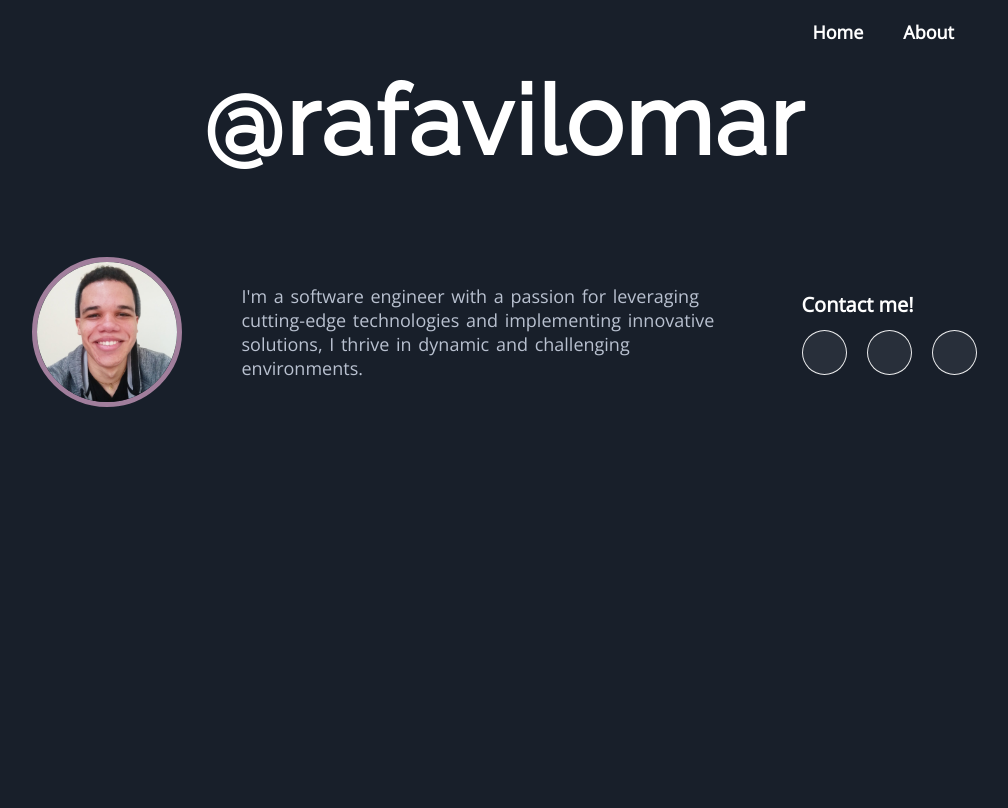
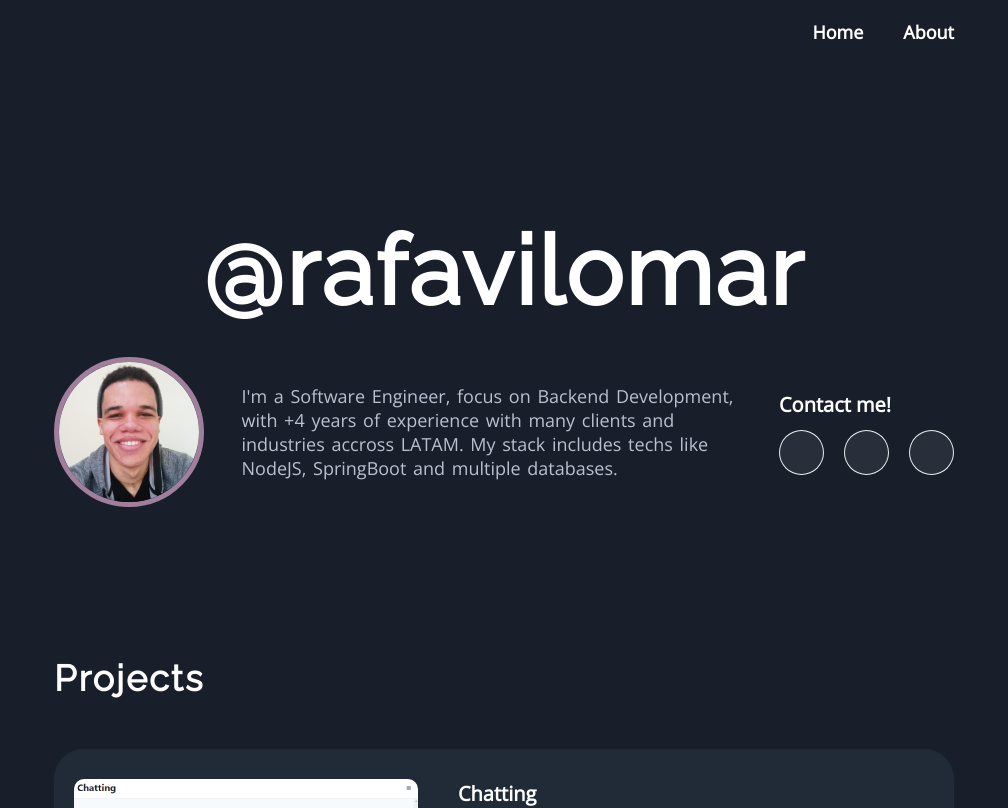
Before and after one commit to rafavilomar/repository, a React (Create React App) app: page / in a window 1280 px wide. Shown: the top 808 px of the page, without its empty margins (136-1144 px from the left). Built offline with nearby package versions, Linux system fonts and the light colour scheme; some icons are missing.

Commit message:
fix: fix presentation response behaviour

```diff
--- a/src/assets/styles/components/cardProject.scss
+++ b/src/assets/styles/components/cardProject.scss
@@ -16,7 +16,7 @@
   border-radius: 15px;
   gap: 20px;
 
-  .presentation {
+  .project-presentation {
     display: flex;
     flex-direction: column;
     gap: 5px;
@@ -128,7 +128,7 @@
     border-radius: 30px;
     gap: 40px;
 
-    .presentation {
+    .project-presentation {
       width: 40%;
     }
   }
--- a/src/assets/styles/components/presentation.scss
+++ b/src/assets/styles/components/presentation.scss
@@ -4,6 +4,7 @@
   bottom: 0px;
   gap: 19px;
   margin-top: 65px;
+  padding: 150px 0;
 
   .profile {
     height: 150px;
@@ -20,7 +21,7 @@
     flex-direction: column;
     justify-content: flex-end;
     align-items: center;
-    gap: 80px;
+    gap: 30px;
   }
 
   .contact {
@@ -34,8 +35,21 @@
     gap: 20px;
   }
 }
-.presentation__details > p {
-  min-width: 500px;
+
+.presentation__details {
+  display: flex;
+  flex-direction: column;
+  align-items: center;
+  gap: 20px;
+
+  > p {
+    max-width: 400px;
+  }
+
+  > div {
+    display: flex;
+    flex-direction: column;
+  }
 }
 
 @media only screen and (min-width: 450px) {
@@ -100,14 +114,16 @@
   }
   .presentation__details {
     display: flex;
+    flex-direction: row;
     align-items: center;
-    gap: 60px;
+    justify-content: space-between;
+    width: 100%;
   }
   .presentation__details > div {
     display: flex;
     flex-direction: column;
   }
   .presentation__details > p {
-    max-width: 358px;
+    max-width: 500px;
   }
 }
--- a/src/components/Presentation.tsx
+++ b/src/components/Presentation.tsx
@@ -1,10 +1,9 @@
 import React from "react";
 
 import "../assets/styles/components/presentation.scss";
-import Button from "./Button";
 import profile from "../assets/imgs/brand/profile.jpeg";
 
-import { secondaryButton, shortButton } from "../helpers/home";
+import { shortButton } from "../helpers/home";
 import { actionButton } from "../helpers/analytics";
 import Images from "./layout/images";
 import IconButton from "./IconButton";
@@ -20,9 +19,9 @@ const Presentation = () => {
         <div className="presentation__details">
           <Images src={profile} alt="Profile" className="profile" />
           <p className="txt body">
-            I'm a software engineer with a passion for leveraging cutting-edge
-            technologies and implementing innovative solutions, I thrive in dynamic
-            and challenging environments.
+            I'm a Software Engineer, focus on Backend Development, with +4 years
+            of experience with many clients and industries accross LATAM.
+            My stack includes techs like NodeJS, SpringBoot and multiple databases.
           </p>
           <div className="contact">
             <h3 className="txt subtitle">
@@ -46,26 +45,7 @@ const Presentation = () => {
               ))}
             </section>
           </div>
-          {/* ===== Stay Focus and #100 Days of Code ===== */}
-          {/* <div>
-            {secondaryButton.map((e) => (
-              <Button
-                key={e.title}
-                value={e.value}
-                icon={e.icon}
-                url={e.url}
-                title={e.title}
-                variant="secondary"
-                externalURL={e.externalURL}
-                ttDirection='right'
-                ttValue={e.title}
-              />
-            ))}
-          </div> */}
         </div>
-        {/* <div className="presentation__action">
-          <Button value="Projects" url='/projects' onClick={()=> actionButton("Main button", 'Clik on button "Projects"')} />
-        </div> */}
       </div>
     </section>
   );
--- a/src/components/Projects.tsx
+++ b/src/components/Projects.tsx
@@ -11,7 +11,7 @@ const Projects = () => {
       <div className="project-list">
         {projectList.map(project => (
           <Link to={`/${project.id}`} className="bigCardProject">
-            <div className="presentation">
+            <div className="project-presentation">
               <img src={project.presentationImg} alt="presentation" />
             </div>
             <div className="information">
--- a/src/containers/Home.tsx
+++ b/src/containers/Home.tsx
@@ -7,7 +7,6 @@ import Contacme from "../components/layout/Contacme";
 
 import Header from "../components/layout/Header";
 import Presentation from "../components/Presentation";
-import Skills from "../components/Skills";
 
 const Home = () => {
 
@@ -21,11 +20,8 @@ const Home = () => {
     <>
       <Header />
       <Presentation />
-      <div style={{ position: "relative", top: "100vh" }}>
-        <Skills />
-        <Projects/>
-        <Contacme />
-      </div>
+      <Projects />
+      <Contacme />
     </>
   );
 };
```
